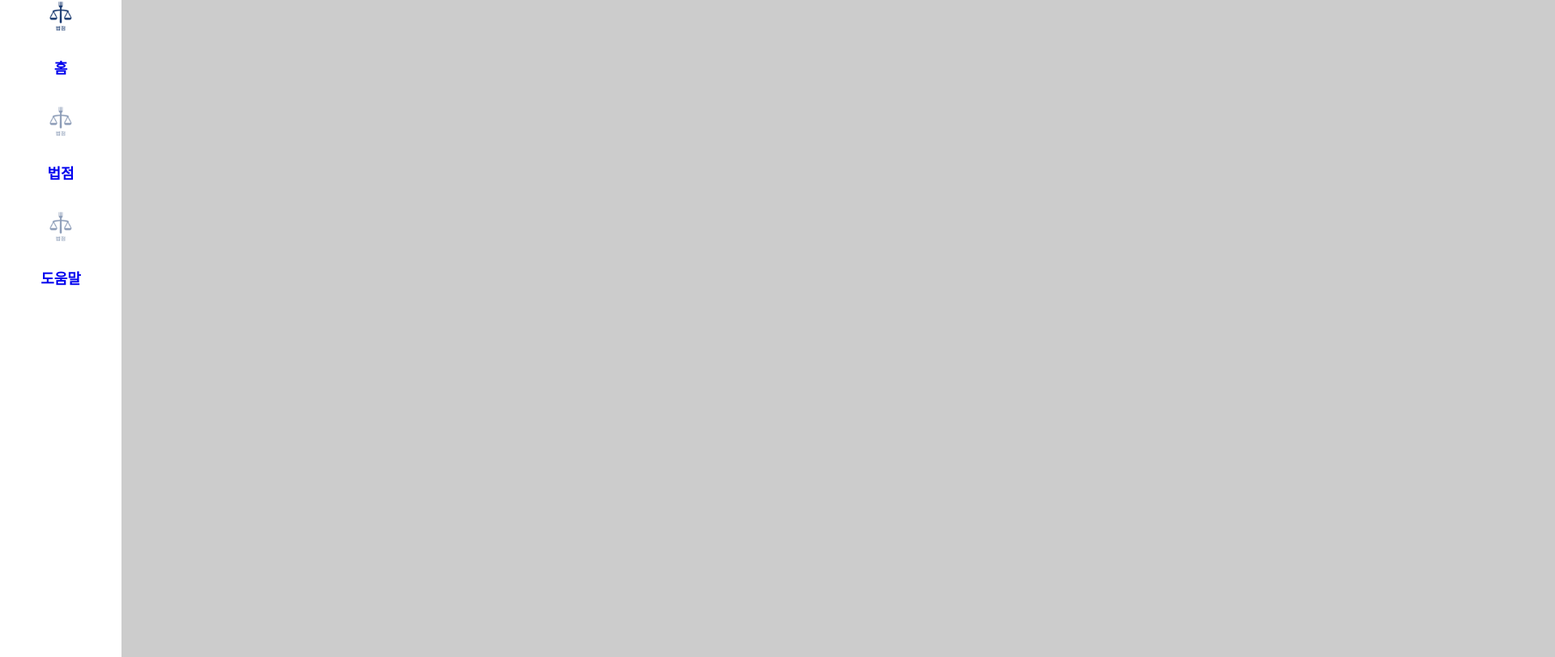
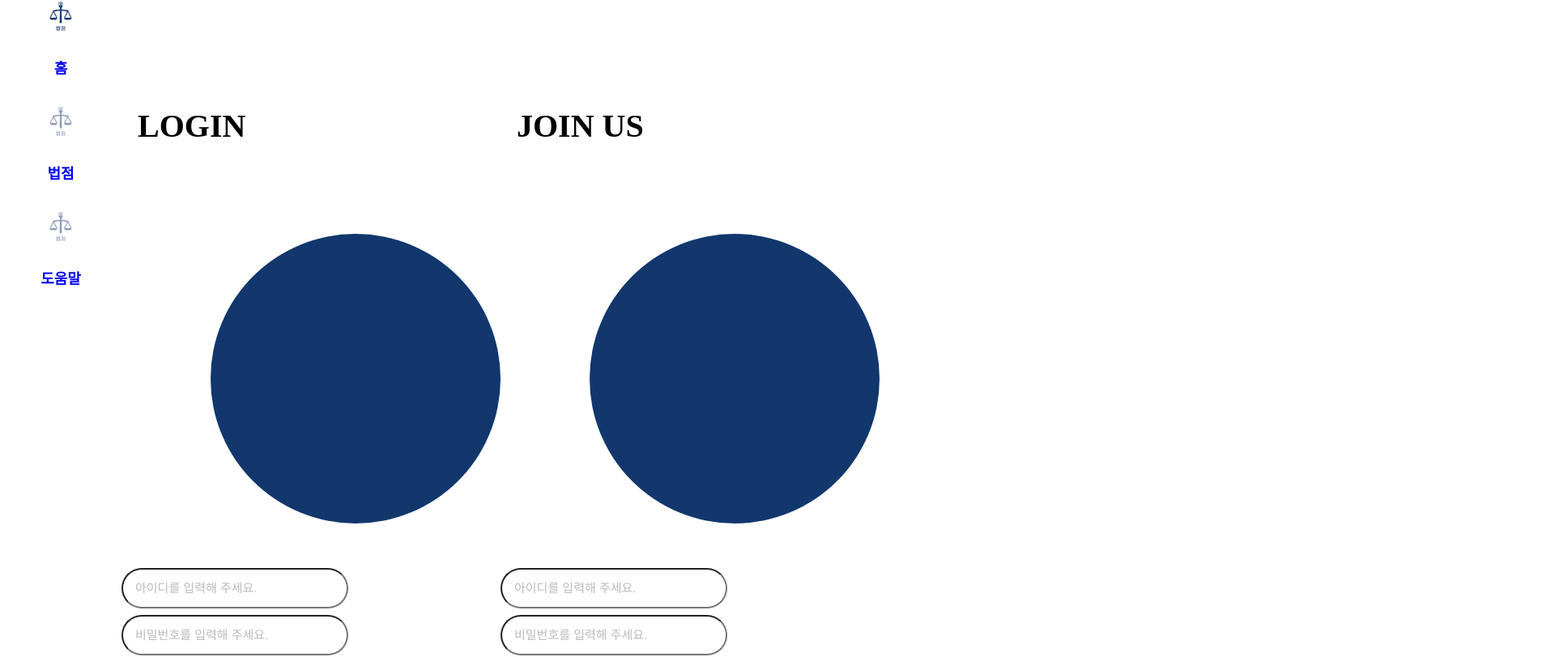
Before and after one commit to taulmax/JYP-web, a React (Create React App) app: page /signup in a window 1280 px wide. Shown: the part 158-970 px from the top of the page at 81% size, 1920 px wide, since content can reach past the window. Before the commit the page ends 800 px from the top, so only its background shows below. Built offline with nearby package versions, Linux system fonts and the light colour scheme.

Commit message:
feat: 회원가입 기본 틀 생성

```diff
--- /dev/null
+++ b/src/pages/Signup/index.tsx
@@ -0,0 +1,177 @@
+import styled from "styled-components";
+import { useState, useEffect } from "react";
+import { Nav } from "../../components/nav/Nav";
+
+export const Signup = () => {
+  const [inputEmail, setInputEmail] = useState("");
+  const [validEmail, setValidEmail] = useState(false);
+  const [inputPw, setInputPw] = useState("");
+  const [validPw, setValidPw] = useState(false);
+
+  return (
+    <>
+      <SuContainer>
+        <SuBg>
+          <LoginWrapper>
+            <LoginTitle>LOGIN</LoginTitle>
+            <LoginProfile>
+              <svg
+                width="358"
+                height="358"
+                viewBox="0 0 358 358"
+                fill="none"
+                xmlns="http://www.w3.org/2000/svg"
+              >
+                <circle cx="179" cy="179" r="179" fill="#11376D" />
+              </svg>
+            </LoginProfile>
+            <InputWrapper>
+              <LoginInput>
+                <InputBox
+                  onChange={(e) => setInputEmail(e.target.value)}
+                  type="text"
+                  placeholder="아이디를 입력해 주세요."
+                  value={inputEmail}
+                />
+              </LoginInput>
+
+              <LoginInput style={{ marginTop: "10px" }}>
+                <InputBox
+                  onChange={(e) => setInputEmail(e.target.value)}
+                  type="text"
+                  placeholder="비밀번호를 입력해 주세요."
+                  value={inputEmail}
+                />
+              </LoginInput>
+            </InputWrapper>
+          </LoginWrapper>
+          <LoginWrapper>
+            <LoginTitle>JOIN US</LoginTitle>
+            <LoginProfile>
+              <svg
+                width="358"
+                height="358"
+                viewBox="0 0 358 358"
+                fill="none"
+                xmlns="http://www.w3.org/2000/svg"
+              >
+                <circle cx="179" cy="179" r="179" fill="#11376D" />
+              </svg>
+            </LoginProfile>
+            <LoginInput>
+              <InputBox
+                onChange={(e) => setInputEmail(e.target.value)}
+                type="text"
+                placeholder="아이디를 입력해 주세요."
+                value={inputEmail}
+              />
+            </LoginInput>
+            <LoginInput style={{ marginTop: "10px" }}>
+              <InputBox
+                onChange={(e) => setInputEmail(e.target.value)}
+                type="text"
+                placeholder="비밀번호를 입력해 주세요."
+                value={inputEmail}
+              />
+            </LoginInput>
+          </LoginWrapper>
+        </SuBg>
+      </SuContainer>
+    </>
+  );
+};
+
+const SuContainer = styled.div`
+  display: flex;
+  margin-left: 241px;
+  width: 1920px;
+  height: 1080px;
+`;
+
+const SuBg = styled.div`
+  display: flex;
+  width: 1920px;
+  height: 1080px;
+  margin-left: -91px;
+  background-color: #fff;
+`;
+
+const LoginWrapper = styled.div`
+  position: relative;
+  top: 77px;
+  display: flex;
+  flex-direction: column;
+  justify-content: center;
+`;
+
+const LoginTitle = styled.div`
+  display: flex;
+  align-items: center;
+  width: 254px;
+  height: 67px;
+  padding: 20px;
+  span {
+    font-weight: 900;
+    font-size: 20px;
+  }
+  font-size: 40px;
+  font-weight: 700;
+`;
+
+const LoginProfile = styled.div`
+  width: 358px;
+  height: 358px;
+  margin-top: 100px;
+  margin-bottom: 44px;
+  margin-left: 110px;
+`;
+
+const InputWrapper = styled.div`
+  text-align: center;
+`;
+
+const LoginInput = styled.div`
+  display: flex;
+  align-items: flex-start;
+  flex-direction: column;
+  width: 280px;
+  height: 48px;
+  padding-bottom: 22px;
+  i {
+    color: #767676;
+    font-size: 14px;
+    font-weight: 400;
+  }
+`;
+
+const InputBox = styled.input`
+  position: absolute;
+  width: 280px;
+  height: 50px;
+  padding: 0 15px;
+  margin-top: 11px;
+  border-radius: 35px;
+  font-size: 15px;
+  color: #333;
+  background-color: #fff;
+  :focus {
+    outline: none;
+    box-shadow: 0 0 0 1px "#3a68f9";
+  }
+  ::placeholder {
+    color: #767676;
+    opacity: 0.5;
+  }
+`;
+
+const SignupTitle = styled.div`
+  display: flex;
+  justify-content: center;
+  align-items: center;
+  width: 100%;
+  padding: 20px;
+  span {
+    font-weight: 900;
+    font-size: 20px;
+  }
+`;
--- a/src/routes/index.tsx
+++ b/src/routes/index.tsx
@@ -2,6 +2,7 @@ import * as React from "react";
 import { BrowserRouter, Route, Switch } from "react-router-dom";
 import { Nav } from "../components/nav/Nav";
 import { MainIcon, Home, Judge, Help } from "../pages/Preview";
+import { Signup } from "../pages/Signup";
 
 const Routes: React.FC = () => {
   return (
@@ -10,6 +11,7 @@ const Routes: React.FC = () => {
       <Switch>
         <Route path="/beopjeom" component={MainIcon} exact></Route>
         <Route path="/home" component={Home} exact></Route>
+        <Route path="/signup" component={Signup} exact></Route>
         <Route path="/judge" component={Judge}></Route>
         <Route path="/help" component={Help}></Route>
       </Switch>
```
Also changed, not shown: 1 other file (tests, documents, lock files or other folders).
